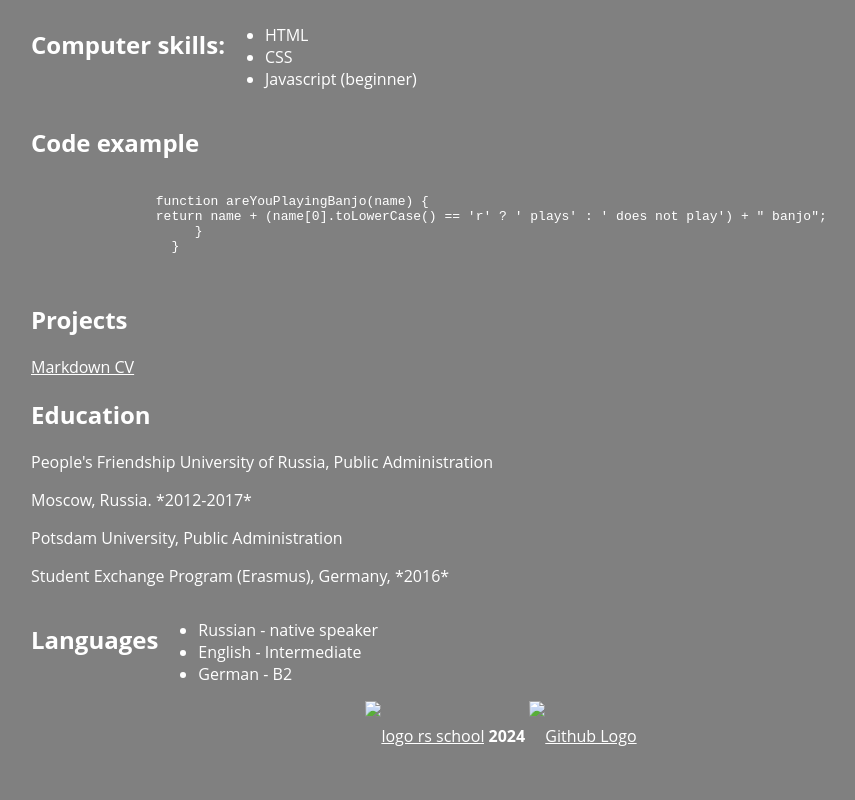
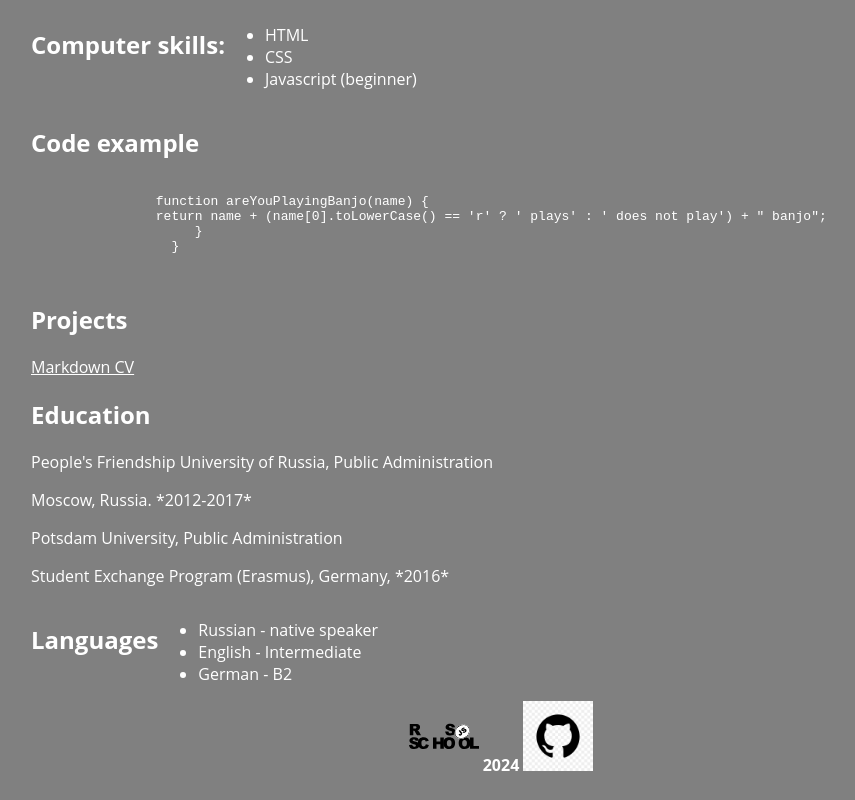
Before and after one commit to nemaego/rsschool-cv, a plain HTML site: page index.html in a window 1280 px wide. Shown: the part 728-1528 px from the top of the page, without its empty margins (139-994 px from the left). Drawn offline with Linux system fonts and the light colour scheme.

Commit message:
feat: add link changes

```diff
--- a/index.html
+++ b/index.html
@@ -94,9 +94,9 @@
 
     <footer class="footer-main">
         <div class="footer-wrap">
-            <a class="footer-icon" href="https://rs.school"><img src="assets/rs-school-logo.svg" alt="logo rs school" width="70" height="70"></a>
+            <a class="footer-icon" href="https://rs.school"><img src="rs-school-logo.svg" alt="logo rs school" width="70" height="70"></a>
             <b>2024</b>
-            <a class="footer-git" href="https://github.com/nemaego"><img class="github-logo" src="assets/png-transparent-github-computer-icons-github-logo-monochrome-head-thumbnail.png" width="70" height="70" alt="Github Logo"></a>
+            <a class="footer-git" href="https://github.com/nemaego"><img class="github-logo" src="png-transparent-github-computer-icons-github-logo-monochrome-head-thumbnail.png" width="70" height="70" alt="Github Logo"></a>
           </div>
 
 
```
